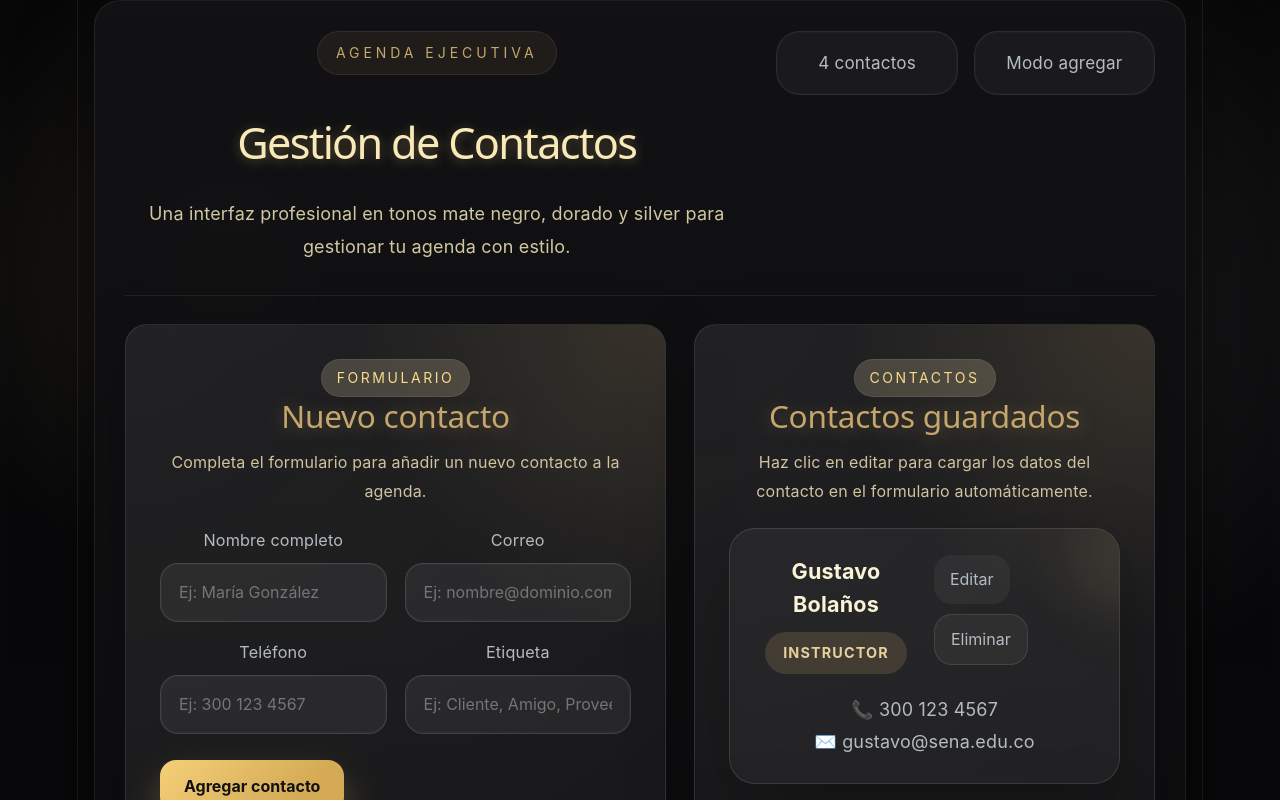
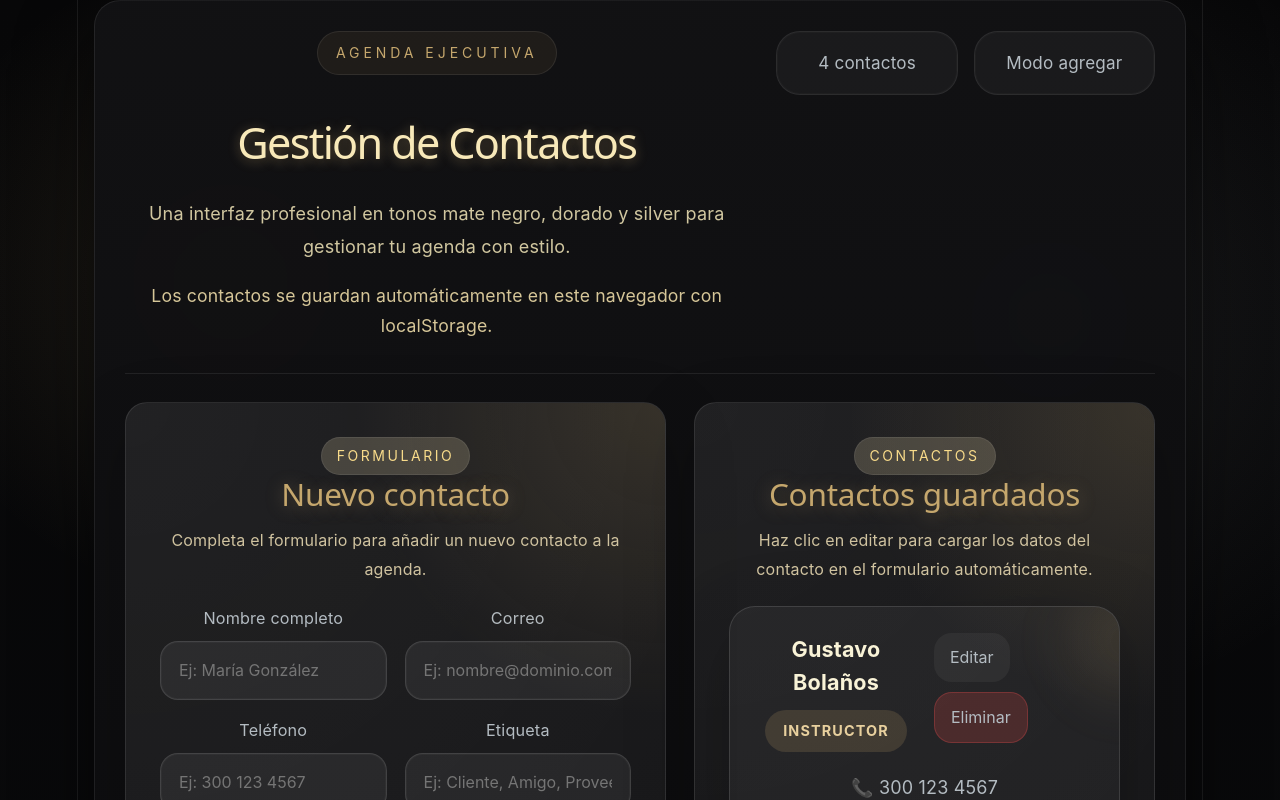
Before and after one commit to gabriellabradord-dot/AGENDA, a React (Vite) app: page / in a window 1280 px wide. Shown: the top 800 px of the page. Built offline with nearby package versions, Linux system fonts and the light colour scheme.

Commit message:
Hacer visible boton eliminar y aclarar persistencia en localStorage

```diff
--- a/src/App.css
+++ b/src/App.css
@@ -210,6 +210,14 @@ textarea:focus {
   background: rgba(255, 255, 255, 0.09);
 }
 
+.storage-note {
+  margin-top: 18px;
+  color: #d6c698;
+  font-size: 0.98rem;
+  line-height: 1.7;
+  max-width: 680px;
+}
+
 .form-actions {
   display: flex;
   flex-wrap: wrap;
@@ -324,7 +332,7 @@ textarea:focus {
 .edit-action,
 .delete-action {
   border: none;
-  background: rgba(255, 255, 255, 0.05);
+  background: rgba(255, 255, 255, 0.08);
   color: var(--silver);
   padding: 12px 16px;
   border-radius: 18px;
@@ -334,14 +342,28 @@ textarea:focus {
 
 .edit-action:hover,
 .delete-action:hover {
-  background: rgba(197, 167, 109, 0.14);
-  color: #fff;
   transform: translateY(-1px);
 }
 
+.edit-action {
+  background: rgba(255, 255, 255, 0.05);
+}
+
+.edit-action:hover {
+  background: rgba(197, 167, 109, 0.14);
+  color: #fff;
+}
+
 .delete-action {
-  border: 1px solid rgba(255, 255, 255, 0.1);
+  background: rgba(255, 80, 80, 0.18);
+  border: 1px solid rgba(255, 80, 80, 0.25);
 }
+
+.delete-action:hover {
+  background: rgba(255, 80, 80, 0.28);
+  color: #fff;
+}
+
 .app-shell,
 .panel,
 .card-contacto {
--- a/src/App.jsx
+++ b/src/App.jsx
@@ -84,6 +84,7 @@ function App() {
           <p className="subtitle">
             Una interfaz profesional en tonos mate negro, dorado y silver para gestionar tu agenda con estilo.
           </p>
+          <p className="storage-note">Los contactos se guardan automáticamente en este navegador con localStorage.</p>
         </div>
         <div className="stats-panel">
           <span>{contactos.length} contactos</span>
```
